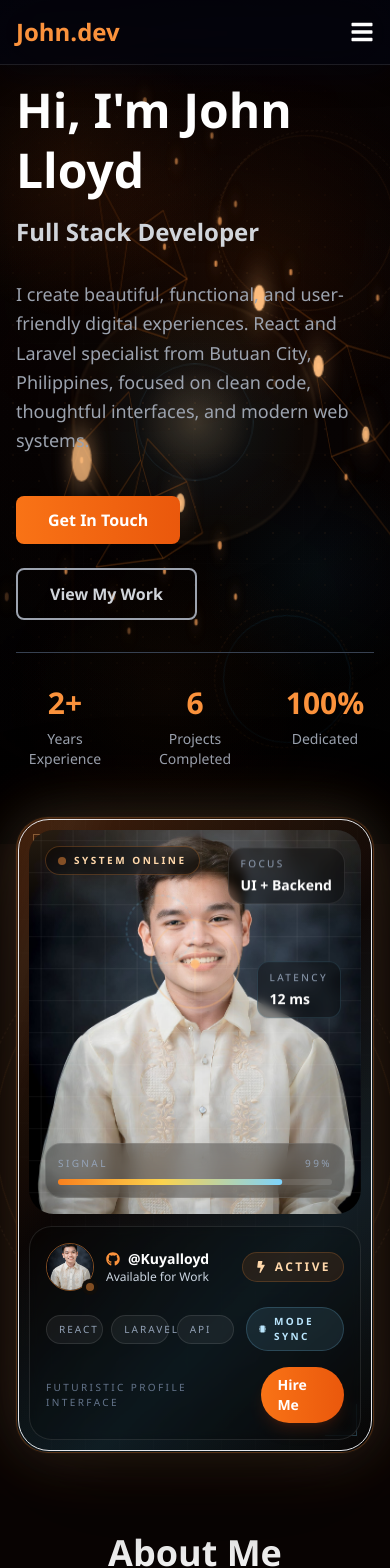
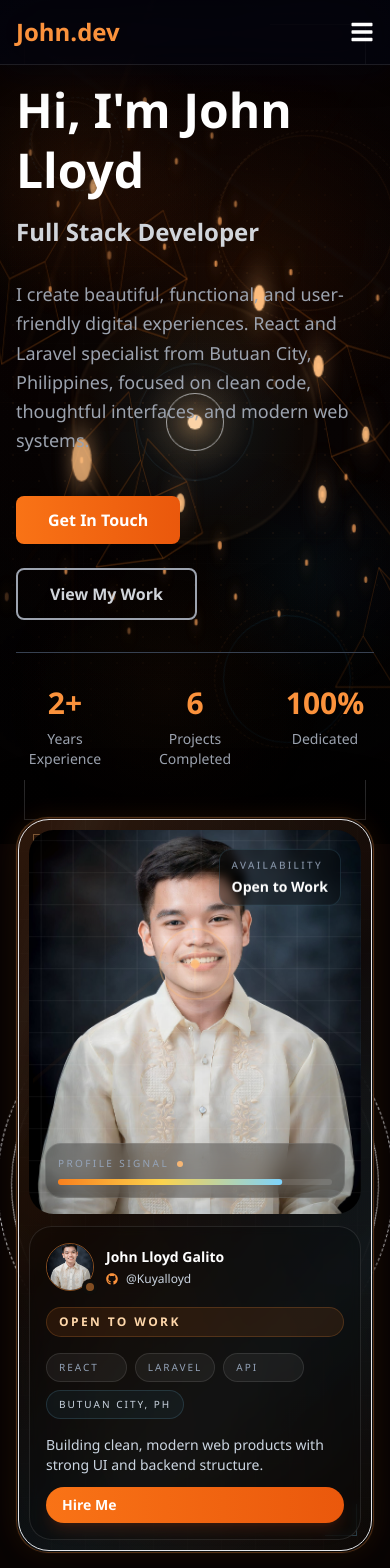
Before and after one commit to Kuyalloyd/portfolio-Galito, a React (Vite) app: page / in a window 390 px wide. Shown: the top 1568 px of the page. Built offline with nearby package versions, Linux system fonts and the light colour scheme.

Commit message:
final portfolio

```diff
--- a/src/components/Hero.jsx
+++ b/src/components/Hero.jsx
@@ -1,6 +1,6 @@
 import { useState } from 'react';
 import { motion } from 'framer-motion';
-import { FaBolt, FaCode, FaGithub, FaMicrochip, FaSignal } from 'react-icons/fa';
+import { FaGithub } from 'react-icons/fa';
 import { projectCount } from '../data/projects';
 
 const defaultCardState = {
@@ -27,16 +27,6 @@ const heroFxStyles = `
     12% { opacity: 0.18; }
     45% { opacity: 0.36; }
     100% { transform: translateY(135%); opacity: 0; }
-  }
-
-  @keyframes heroChipFloat {
-    0%, 100% { transform: translate3d(0, 0, 0); }
-    50% { transform: translate3d(0, -10px, 0); }
-  }
-
-  @keyframes heroChipFloatAlt {
-    0%, 100% { transform: translate3d(0, 0, 0); }
-    50% { transform: translate3d(0, 10px, 0); }
   }
 
   @keyframes heroCorePulse {
@@ -71,6 +61,21 @@ const heroFxStyles = `
     50% { opacity: 1; }
   }
 
+  @keyframes heroHaloDrift {
+    0%, 100% { transform: translate3d(0, 0, 0) scale(1); opacity: 0.42; }
+    50% { transform: translate3d(10px, -8px, 0) scale(1.08); opacity: 0.78; }
+  }
+
+  @keyframes heroFrameSpin {
+    from { transform: rotate(0deg); }
+    to { transform: rotate(360deg); }
+  }
+
+  @keyframes heroReticleDrift {
+    0%, 100% { transform: translate3d(0, 0, 0); }
+    50% { transform: translate3d(4px, -4px, 0); }
+  }
+
   .hero-orbit-a {
     animation: heroOrbitClockwise 18s linear infinite;
   }
@@ -85,14 +90,6 @@ const heroFxStyles = `
 
   .hero-scan {
     animation: heroScan 6.4s linear infinite;
-  }
-
-  .hero-chip {
-    animation: heroChipFloat 4.6s ease-in-out infinite;
-  }
-
-  .hero-chip-alt {
-    animation: heroChipFloatAlt 5.2s ease-in-out infinite;
   }
 
   .hero-core-pulse {
@@ -118,10 +115,23 @@ const heroFxStyles = `
   .hero-data-blink {
     animation: heroDataBlink 2.6s ease-in-out infinite;
   }
+
+  .hero-halo-drift {
+    animation: heroHaloDrift 7s ease-in-out infinite;
+  }
+
+  .hero-frame-spin {
+    animation: heroFrameSpin 16s linear infinite;
+  }
+
+  .hero-reticle-drift {
+    animation: heroReticleDrift 4.6s ease-in-out infinite;
+  }
 `;
 
 const Hero = () => {
   const [cardState, setCardState] = useState(defaultCardState);
+  const [isHovering, setIsHovering] = useState(false);
 
   const handlePointerMove = (event) => {
     const bounds = event.currentTarget.getBoundingClientRect();
@@ -129,19 +139,30 @@ const Hero = () => {
     const percentY = (event.clientY - bounds.top) / bounds.height;
 
     setCardState({
-      rotateX: (0.5 - percentY) * 18,
-      rotateY: (percentX - 0.5) * 20,
+      rotateX: (0.5 - percentY) * 4,
+      rotateY: (percentX - 0.5) * 5,
       glareX: percentX * 100,
       glareY: percentY * 100,
-      scale: 1.045,
+      scale: 1.007,
     });
   };
 
-  const resetCard = () => setCardState(defaultCardState);
+  const handlePointerEnter = () => {
+    setIsHovering(true);
+    setCardState((current) => ({
+      ...current,
+      scale: 1.003,
+    }));
+  };
 
-  const focusShiftX = (cardState.glareX - 50) * 0.55;
-  const focusShiftY = (cardState.glareY - 50) * 0.42;
-  const dynamicShadow = `0 42px 130px rgba(0,0,0,0.48), ${cardState.rotateY * -0.85}px ${cardState.rotateX * 0.85}px 70px rgba(249,115,22,0.24), ${cardState.rotateY * 0.45}px ${cardState.rotateX * -0.45}px 54px rgba(56,189,248,0.12), 0 0 0 1px rgba(255,255,255,0.03)`;
+  const resetCard = () => {
+    setIsHovering(false);
+    setCardState(defaultCardState);
+  };
+
+  const focusShiftX = (cardState.glareX - 50) * 0.24;
+  const focusShiftY = (cardState.glareY - 50) * 0.18;
+  const dynamicShadow = `0 28px 88px rgba(0,0,0,${isHovering ? '0.48' : '0.42'}), ${cardState.rotateY * -0.36}px ${cardState.rotateX * 0.36}px 28px rgba(249,115,22,${isHovering ? '0.18' : '0.11'}), 0 0 0 1px rgba(255,255,255,0.03)`;
 
   return (
     <section id="home" className="relative flex min-h-screen items-center justify-center bg-transparent px-4 pt-20 sm:px-6 lg:px-8">
@@ -217,57 +238,26 @@ const Hero = () => {
             className="relative flex items-center justify-center"
           >
             <div
-              className="absolute h-80 w-80 rounded-full bg-orange-500/10 blur-3xl hero-core-pulse"
+              className="hero-halo-drift absolute h-72 w-72 rounded-full bg-orange-500/12 blur-3xl"
               style={{ transform: `translate(${focusShiftX * 0.9}px, ${focusShiftY * 0.9}px)` }}
             />
             <div
-              className="absolute h-[25rem] w-[25rem] rounded-full border border-orange-400/10 hero-orbit-a"
+              className="absolute h-[23rem] w-[23rem] rounded-full border border-orange-400/16 hero-orbit-a"
               style={{ transform: `translate(${focusShiftX * 0.35}px, ${focusShiftY * 0.35}px)` }}
             />
             <div
-              className="absolute h-[27rem] w-[27rem] rounded-full border border-dashed border-orange-300/10 hero-orbit-b"
+              className="absolute h-[24.8rem] w-[24.8rem] rounded-full border border-dashed border-orange-300/16 hero-orbit-b"
               style={{ transform: `translate(${focusShiftX * 0.2}px, ${focusShiftY * 0.2}px)` }}
             />
             <div
-              className="absolute h-[19rem] w-[19rem] rounded-full border border-sky-400/10 hero-orbit-c"
+              className="absolute h-[17rem] w-[17rem] rounded-full border border-sky-400/14 hero-orbit-c"
               style={{ transform: `translate(${focusShiftX * 0.5}px, ${focusShiftY * 0.5}px)` }}
             />
 
             <motion.div
-              animate={{ y: [0, -10, 0] }}
-              transition={{ duration: 4.8, repeat: Infinity, ease: 'easeInOut' }}
-              className="hero-chip absolute left-0 top-16 hidden rounded-2xl border border-orange-400/20 bg-black/35 px-4 py-3 text-left backdrop-blur-md md:block"
-              style={{
-                animationDelay: '0.2s',
-                transform: `translate(${focusShiftX * -0.45}px, ${focusShiftY * -0.45}px)`,
-              }}
-            >
-              <div className="flex items-center gap-2 text-xs uppercase tracking-[0.22em] text-orange-300">
-                <FaCode />
-                Frontend
-              </div>
-              <p className="mt-2 text-sm font-semibold text-white">React UI Systems</p>
-            </motion.div>
-
-            <motion.div
-              animate={{ y: [0, 10, 0] }}
-              transition={{ duration: 5.2, repeat: Infinity, ease: 'easeInOut' }}
-              className="hero-chip-alt absolute bottom-10 right-0 hidden rounded-2xl border border-sky-400/20 bg-black/35 px-4 py-3 text-left backdrop-blur-md md:block"
-              style={{
-                animationDelay: '1s',
-                transform: `translate(${focusShiftX * 0.45}px, ${focusShiftY * 0.45}px)`,
-              }}
-            >
-              <div className="flex items-center gap-2 text-xs uppercase tracking-[0.22em] text-sky-300">
-                <FaSignal />
-                Backend
-              </div>
-              <p className="mt-2 text-sm font-semibold text-white">Laravel and API Logic</p>
-            </motion.div>
-
-            <motion.div
-              onMouseMove={handlePointerMove}
-              onMouseLeave={resetCard}
+              onPointerEnter={handlePointerEnter}
+              onPointerMove={handlePointerMove}
+              onPointerLeave={resetCard}
               onBlur={resetCard}
               style={{
                 transform: `perspective(1500px) rotateX(${cardState.rotateX}deg) rotateY(${cardState.rotateY}deg) scale(${cardState.scale})`,
@@ -280,9 +270,18 @@ const Hero = () => {
                 style={{ boxShadow: dynamicShadow, transformStyle: 'preserve-3d' }}
               >
                 <div
-                  className="pointer-events-none absolute inset-0 opacity-90 mix-blend-screen"
+                  className="hero-frame-spin pointer-events-none absolute inset-[-18%] rounded-full blur-3xl mix-blend-screen"
                   style={{
-                    background: `radial-gradient(circle at ${cardState.glareX}% ${cardState.glareY}%, rgba(255,255,255,0.46), transparent 22%), linear-gradient(135deg, rgba(249,115,22,0.24), transparent 44%, rgba(56,189,248,0.14) 72%, transparent)`,
+                    background:
+                      'conic-gradient(from 90deg, rgba(249,115,22,0.32), transparent 22%, rgba(56,189,248,0.12) 48%, transparent 68%, rgba(249,115,22,0.24) 88%, transparent)',
+                    opacity: isHovering ? 0.4 : 0.24,
+                  }}
+                />
+                <div
+                  className="pointer-events-none absolute inset-0 mix-blend-screen"
+                  style={{
+                    background: `radial-gradient(circle at ${cardState.glareX}% ${cardState.glareY}%, rgba(255,255,255,0.34), transparent 20%), linear-gradient(135deg, rgba(249,115,22,0.18), transparent 44%, rgba(56,189,248,0.1) 72%, transparent)`,
+                    opacity: isHovering ? 0.92 : 0.68,
                   }}
                 />
                 <div
@@ -314,8 +313,15 @@ const Hero = () => {
                       background: `radial-gradient(circle at ${cardState.glareX}% ${cardState.glareY}%, rgba(255, 191, 128, 0.28), transparent 16%), radial-gradient(circle at ${cardState.glareX}% ${cardState.glareY}%, rgba(56,189,248,0.16), transparent 28%)`,
                     }}
                   />
-                  <div className="absolute inset-x-0 top-0 h-24 bg-gradient-to-b from-orange-300/15 to-transparent" />
+                  <div className="absolute inset-x-0 top-0 h-24 bg-gradient-to-b from-orange-300/18 to-transparent" />
                   <div className="hero-scan absolute inset-0 bg-[linear-gradient(180deg,transparent_0%,rgba(255,255,255,0.04)_30%,rgba(249,115,22,0.16)_50%,rgba(255,255,255,0.03)_68%,transparent_100%)]" />
+                  <div
+                    className="hero-reticle-drift pointer-events-none absolute inset-0 opacity-50"
+                    style={{
+                      background:
+                        'radial-gradient(circle at 18% 16%, rgba(249,115,22,0.15), transparent 18%), radial-gradient(circle at 82% 22%, rgba(56,189,248,0.12), transparent 20%), linear-gradient(140deg, transparent 0 38%, rgba(249,115,22,0.08) 38.2% 38.6%, transparent 39% 100%), linear-gradient(38deg, transparent 0 64%, rgba(255,255,255,0.06) 64.2% 64.5%, transparent 65% 100%)',
+                    }}
+                  />
 
                   <img
                     src="/images/profile.jpg"
@@ -324,10 +330,11 @@ const Hero = () => {
                   />
 
                   <div
-                    className="hero-reticle pointer-events-none absolute z-20 h-20 w-20 rounded-full border border-orange-300/45"
+                    className="hero-reticle pointer-events-none absolute z-20 h-16 w-16 rounded-full border border-orange-300/55 transition-opacity duration-200"
                     style={{
                       left: `${cardState.glareX}%`,
                       top: `${cardState.glareY}%`,
+                      opacity: isHovering ? 1 : 0.42,
                     }}
                   >
                     <div className="hero-reticle-orbit absolute inset-2 rounded-full border border-dashed border-sky-300/35" />
@@ -337,32 +344,17 @@ const Hero = () => {
                   </div>
 
                   <div
-                    className="pointer-events-none absolute right-5 top-[35%] rounded-xl border border-sky-300/15 bg-black/35 px-3 py-2 backdrop-blur-sm"
+                    className="pointer-events-none absolute right-5 top-5 rounded-xl border border-sky-300/15 bg-black/35 px-3 py-2 backdrop-blur-sm"
                     style={{ transform: `translate(${focusShiftX * 0.55}px, ${focusShiftY * 0.45}px)` }}
                   >
-                    <p className="text-[10px] uppercase tracking-[0.24em] text-slate-400">Latency</p>
-                    <p className="mt-1 text-sm font-semibold text-white">12 ms</p>
-                  </div>
-
-                  <div className="absolute left-4 top-4 flex items-center gap-2 rounded-full border border-orange-400/25 bg-black/35 px-3 py-1.5 backdrop-blur-sm">
-                    <span className="h-2 w-2 rounded-full bg-orange-400 hero-core-pulse" />
-                    <span className="text-[10px] font-semibold uppercase tracking-[0.25em] text-orange-200">
-                      System Online
-                    </span>
-                  </div>
-
-                  <div
-                    className="absolute right-4 top-4 rounded-2xl border border-white/10 bg-black/35 px-3 py-2 backdrop-blur-sm"
-                    style={{ transform: `translate(${focusShiftX * 0.35}px, ${focusShiftY * -0.2}px)` }}
-                  >
-                    <p className="text-[10px] uppercase tracking-[0.24em] text-slate-400">Focus</p>
-                    <p className="mt-1 text-sm font-semibold text-white">UI + Backend</p>
+                    <p className="text-[10px] uppercase tracking-[0.24em] text-slate-400">Availability</p>
+                    <p className="mt-1 text-sm font-semibold text-white">Open to Work</p>
                   </div>
 
                   <div className="absolute bottom-4 left-4 right-4 rounded-2xl border border-white/10 bg-black/30 p-3 backdrop-blur-md">
-                    <div className="mb-2 flex items-center justify-between text-[10px] uppercase tracking-[0.24em] text-slate-400">
-                      <span>Signal</span>
-                      <span className="hero-data-blink">99%</span>
+                    <div className="mb-2 flex items-center gap-2 text-[10px] uppercase tracking-[0.24em] text-slate-400">
+                      <span>Profile Signal</span>
+                      <span className="hero-data-blink h-1.5 w-1.5 rounded-full bg-orange-300" />
                     </div>
                     <div className="h-1.5 overflow-hidden rounded-full bg-white/10">
                       <motion.div
@@ -378,7 +370,7 @@ const Hero = () => {
                   className="mt-3 rounded-[1.4rem] border border-white/10 bg-black/25 p-4 backdrop-blur-sm"
                   style={{ transform: 'translateZ(36px)' }}
                 >
-                  <div className="flex items-center justify-between gap-4">
+                  <div className="flex flex-col gap-4 sm:flex-row sm:items-center sm:justify-between">
                     <div className="flex items-center gap-3">
                       <div className="relative">
                         <img
@@ -391,34 +383,32 @@ const Hero = () => {
                         </span>
                       </div>
                       <div>
-                        <div className="flex items-center gap-2 text-sm font-semibold text-white">
+                        <p className="text-sm font-semibold text-white">John Lloyd Galito</p>
+                        <div className="mt-1 flex items-center gap-2 text-xs text-slate-300">
                           <FaGithub className="text-orange-400" />
                           @Kuyalloyd
                         </div>
-                        <p className="text-xs text-slate-300">Available for Work</p>
                       </div>
                     </div>
-                    <div className="flex items-center gap-2 rounded-full border border-orange-400/20 bg-orange-500/10 px-3 py-1.5 text-xs font-semibold uppercase tracking-[0.2em] text-orange-200">
-                      <FaBolt />
-                      Active
+                    <div className="rounded-full border border-orange-400/20 bg-orange-500/10 px-3 py-1.5 text-xs font-semibold uppercase tracking-[0.2em] text-orange-200">
+                      Open to Work
                     </div>
                   </div>
 
-                  <div className="mt-4 flex items-center justify-between gap-3">
-                    <div className="grid grid-cols-3 gap-2 text-[10px] uppercase tracking-[0.2em] text-slate-400">
+                  <div className="mt-4 flex flex-wrap items-center gap-2 text-[10px] uppercase tracking-[0.2em] text-slate-400">
+                    <div className="grid grid-cols-3 gap-2">
                       <span className="rounded-full border border-white/10 bg-white/5 px-3 py-1.5">React</span>
                       <span className="rounded-full border border-white/10 bg-white/5 px-3 py-1.5">Laravel</span>
                       <span className="rounded-full border border-white/10 bg-white/5 px-3 py-1.5">API</span>
                     </div>
-                    <div className="flex items-center gap-2 rounded-full border border-sky-300/20 bg-sky-300/10 px-3 py-1.5 text-[10px] font-semibold uppercase tracking-[0.24em] text-sky-200">
-                      <FaMicrochip />
-                      Mode Sync
-                    </div>
+                    <span className="rounded-full border border-sky-300/15 bg-sky-400/5 px-3 py-1.5 text-slate-300">
+                      Butuan City, PH
+                    </span>
                   </div>
 
-                  <div className="mt-4 flex items-center justify-between gap-3">
-                    <div className="text-[10px] uppercase tracking-[0.24em] text-slate-500">
-                      Futuristic profile interface
+                  <div className="mt-4 flex flex-col gap-3 sm:flex-row sm:items-center sm:justify-between">
+                    <div className="text-sm text-slate-300">
+                      Building clean, modern web products with strong UI and backend structure.
                     </div>
                     <motion.a
                       href="#contact"
--- a/src/components/ParticleBackground.jsx
+++ b/src/components/ParticleBackground.jsx
@@ -93,6 +93,21 @@ const networkStyles = `
     50% { transform: translate(-50%, -50%) scale(1.1); opacity: 0.7; }
   }
 
+  @keyframes techCursorCore {
+    0%, 100% { transform: translate(-50%, -50%) scale(1); opacity: 0.65; }
+    50% { transform: translate(-50%, -50%) scale(1.24); opacity: 1; }
+  }
+
+  @keyframes techTraceShift {
+    0% { background-position: 0 0, 0 0, 0 0; }
+    100% { background-position: 180px 0, -160px 90px, 70px -70px; }
+  }
+
+  @keyframes techHudSweep {
+    0%, 100% { transform: translate3d(0, 0, 0); opacity: 0.16; }
+    50% { transform: translate3d(18px, -10px, 0); opacity: 0.3; }
+  }
+
   .tech-pan {
     animation: techPan 30s ease-in-out infinite;
     transform-origin: center;
@@ -168,6 +183,20 @@ const networkStyles = `
     left: var(--mouse-x);
     top: var(--mouse-y);
     animation: techCursorPulse 4.2s ease-in-out infinite;
+  }
+
+  .tech-cursor-core {
+    left: var(--mouse-x);
+    top: var(--mouse-y);
+    animation: techCursorCore 2.8s ease-in-out infinite;
+  }
+
+  .tech-circuit {
+    animation: techTraceShift 32s linear infinite;
+  }
+
+  .tech-hud-sweep {
+    animation: techHudSweep 10s ease-in-out infinite;
   }
 `;
 
@@ -276,6 +305,24 @@ const ParticleBackground = () => {
       />
 
       <div
+        className="tech-circuit tech-parallax-md absolute inset-0 opacity-30"
+        style={{
+          backgroundImage:
+            'repeating-linear-gradient(90deg, transparent 0 38px, rgba(249,115,22,0.08) 38px 39px, transparent 39px 120px), repeating-linear-gradient(0deg, transparent 0 52px, rgba(255,183,119,0.06) 52px 53px, transparent 53px 136px), linear-gradient(125deg, transparent 0 42%, rgba(249,115,22,0.07) 42.2% 42.5%, transparent 42.8% 100%)',
+          maskImage: 'radial-gradient(circle at center, black 28%, transparent 100%)',
+          WebkitMaskImage: 'radial-gradient(circle at center, black 28%, transparent 100%)',
+        }}
+      />
+
+      <div
+        className="tech-hud-sweep tech-parallax-sm absolute inset-0 opacity-24 mix-blend-screen"
+        style={{
+          background:
+            'linear-gradient(110deg, transparent 0 20%, rgba(249,115,22,0.08) 20.3% 20.6%, transparent 21% 100%), linear-gradient(35deg, transparent 0 72%, rgba(56,189,248,0.05) 72.2% 72.4%, transparent 72.8% 100%)',
+        }}
+      />
+
+      <div
         className="tech-parallax-md absolute inset-0 opacity-25"
         style={{
           backgroundImage: 'radial-gradient(rgba(255, 170, 90, 0.22) 1px, transparent 1px)',
@@ -287,10 +334,13 @@ const ParticleBackground = () => {
 
       <div className="tech-cursor-ring tech-parallax-lg absolute h-56 w-56 rounded-full border border-orange-300/25 bg-orange-300/5 blur-[1px]" />
       <div className="tech-cursor-ring tech-parallax-md absolute h-28 w-28 rounded-full border border-sky-300/20" style={{ animationDelay: '1.6s' }} />
+      <div className="tech-cursor-core tech-parallax-lg absolute h-3 w-3 rounded-full bg-orange-200 shadow-[0_0_20px_rgba(255,191,128,0.95)]" />
+      <div className="tech-cursor-core tech-parallax-md absolute h-14 w-14 rounded-full border border-orange-200/18" style={{ animationDelay: '0.8s' }} />
 
       <div className="tech-parallax-md absolute inset-0">
         <div className="tech-beam-a absolute left-[14%] top-[-12%] h-[124%] w-px bg-gradient-to-b from-transparent via-orange-400/30 to-transparent blur-[1px]" />
         <div className="tech-beam-b absolute right-[17%] top-[-8%] h-[118%] w-px bg-gradient-to-b from-transparent via-sky-400/18 to-transparent blur-[1px]" />
+        <div className="tech-beam-a absolute left-[-10%] top-[24%] h-px w-[125%] bg-gradient-to-r from-transparent via-orange-400/18 to-transparent blur-[1px]" />
         <div className="tech-scan absolute inset-0 bg-[linear-gradient(180deg,transparent_0%,rgba(249,115,22,0.04)_35%,rgba(255,191,128,0.18)_50%,rgba(249,115,22,0.04)_65%,transparent_100%)]" />
       </div>
 
@@ -299,6 +349,15 @@ const ParticleBackground = () => {
         <div className="absolute left-[55.4%] top-[15.4%] h-[12.2rem] w-[12.2rem] rounded-full border border-dashed border-orange-300/10 tech-ring-b" />
         <div className="absolute right-[10%] bottom-[12%] h-32 w-32 rounded-full border border-sky-400/10 tech-ring-b" />
         <div className="absolute right-[9.4%] bottom-[11.4%] h-[8.7rem] w-[8.7rem] rounded-full border border-dashed border-orange-400/10 tech-ring-a" />
+        <div className="absolute left-[8%] top-[12%] h-20 w-20 rounded-full border border-orange-300/10 tech-ring-b" />
+        <div className="absolute left-[7.5%] top-[11.5%] h-[5.9rem] w-[5.9rem] rounded-full border border-dashed border-sky-300/10 tech-ring-a" />
+      </div>
+
+      <div className="tech-parallax-sm absolute inset-6 opacity-40">
+        <div className="absolute left-0 top-0 h-10 w-24 border-l border-t border-orange-300/20" />
+        <div className="absolute right-0 top-0 h-10 w-24 border-r border-t border-orange-300/16" />
+        <div className="absolute bottom-0 left-0 h-10 w-24 border-b border-l border-sky-300/12" />
+        <div className="absolute bottom-0 right-0 h-10 w-24 border-b border-r border-orange-300/16" />
       </div>
 
       <div className="tech-parallax-md absolute inset-0">
@@ -373,6 +432,26 @@ const ParticleBackground = () => {
               <line x1="51" y1="73" x2="61" y2="70" />
               <line x1="57" y1="64" x2="61" y2="70" />
             </g>
+
+            <g className="tech-cluster tech-float-b">
+              <line x1="9" y1="18" x2="16" y2="24" />
+              <line x1="16" y1="24" x2="14" y2="34" />
+              <line x1="9" y1="18" x2="14" y2="34" />
+              <line x1="16" y1="24" x2="25" y2="22" />
+              <line x1="25" y1="22" x2="29" y2="30" />
+              <line x1="14" y1="34" x2="29" y2="30" />
+              <line x1="25" y1="22" x2="34" y2="15" />
+            </g>
+
+            <g className="tech-cluster tech-float-c">
+              <line x1="72" y1="72" x2="79" y2="66" />
+              <line x1="79" y1="66" x2="87" y2="72" />
+              <line x1="72" y1="72" x2="87" y2="72" />
+              <line x1="79" y1="66" x2="83" y2="58" />
+              <line x1="83" y1="58" x2="91" y2="62" />
+              <line x1="87" y1="72" x2="94" y2="68" />
+              <line x1="83" y1="58" x2="94" y2="68" />
+            </g>
           </g>
 
           <g filter="url(#soft-glow)">
@@ -381,6 +460,8 @@ const ParticleBackground = () => {
               [38, 12], [46, 19], [43, 29], [55, 16], [61, 24], [56, 31],
               [57, 26], [67, 35], [75, 32], [71, 45], [82, 43], [89, 56], [94, 51], [97, 35],
               [34, 74], [43, 67], [51, 73], [47, 59], [57, 64], [61, 70],
+              [9, 18], [16, 24], [14, 34], [25, 22], [29, 30], [34, 15],
+              [72, 72], [79, 66], [87, 72], [83, 58], [91, 62], [94, 68],
             ].map(([x, y], index) => (
               <circle
                 key={`${x}-${y}-${index}`}
@@ -410,6 +491,12 @@ const ParticleBackground = () => {
             <g className="tech-hub" style={{ animationDelay: '2.2s' }}>
               <circle cx="94" cy="51" r="0.94" fill={hubColor} />
             </g>
+            <g className="tech-hub" style={{ animationDelay: '2.7s' }}>
+              <circle cx="25" cy="22" r="0.92" fill={hubColor} />
+            </g>
+            <g className="tech-hub" style={{ animationDelay: '3.1s' }}>
+              <circle cx="83" cy="58" r="1.02" fill={hubColor} />
+            </g>
           </g>
         </svg>
       </div>
```
Also changed, not shown: src/components/About.jsx (+68 -42 lines).
